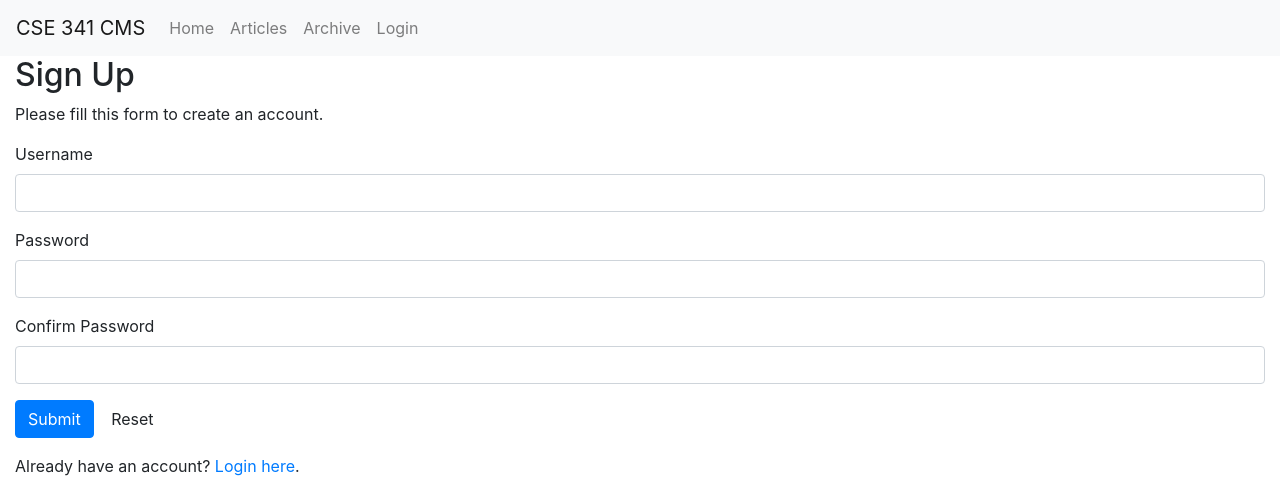
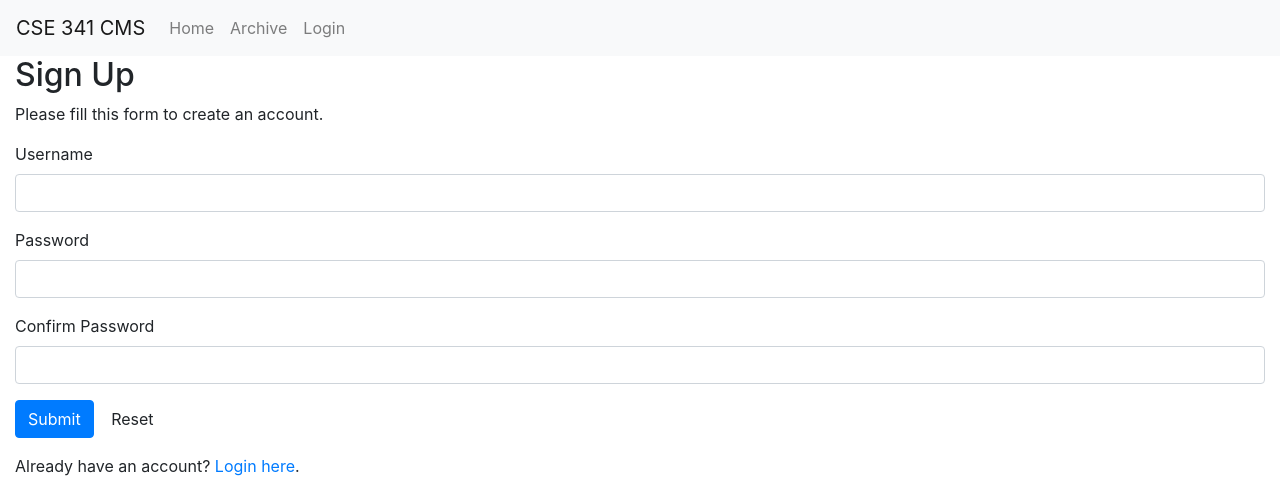
Before and after one commit to hawkess/cs341-project, a PHP site: page /templates/register.php in a window 1280 px wide. Shown: the top 477 px of the page. Run offline with PHP 8.4, Linux system fonts and the light colour scheme; data that the repository does not hold is empty; a stand-in replaces the project's code that opens the database connection; some libraries are stand-ins or nearby versions.

Commit message:
Updated navbar links

```diff
--- a/templates/include/navbar.php
+++ b/templates/include/navbar.php
@@ -6,7 +6,6 @@
   <div class="collapse navbar-collapse" id="navbarNavAltMarkup">
     <div class="navbar-nav">
       <a class="nav-item nav-link" href="index.php">Home</a>
-      <a class="nav-item nav-link" href="view.php">Articles</a>
       <a class="nav-item nav-link" href="index.php&amp;action=archive">Archive</a>
       <a class="nav-item nav-link" href="admin.php&amp;action=login">Login</a>
     </div>
```
